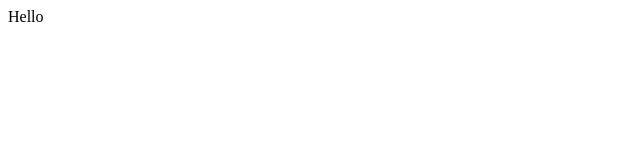
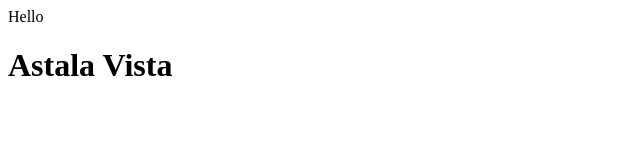
Before and after one commit to rahulKovvuri/demo-repo, a plain HTML site: page index.html in a window 1280 px wide. Shown: the whole page, without its empty margins (0-640 px from the left). Drawn offline with Linux system fonts and the light colour scheme.

Commit message:
Update index.html

```diff
--- a/index.html
+++ b/index.html
@@ -1 +1,2 @@
 <div>Hello</div>
+<h1>Astala Vista</h1>
```
